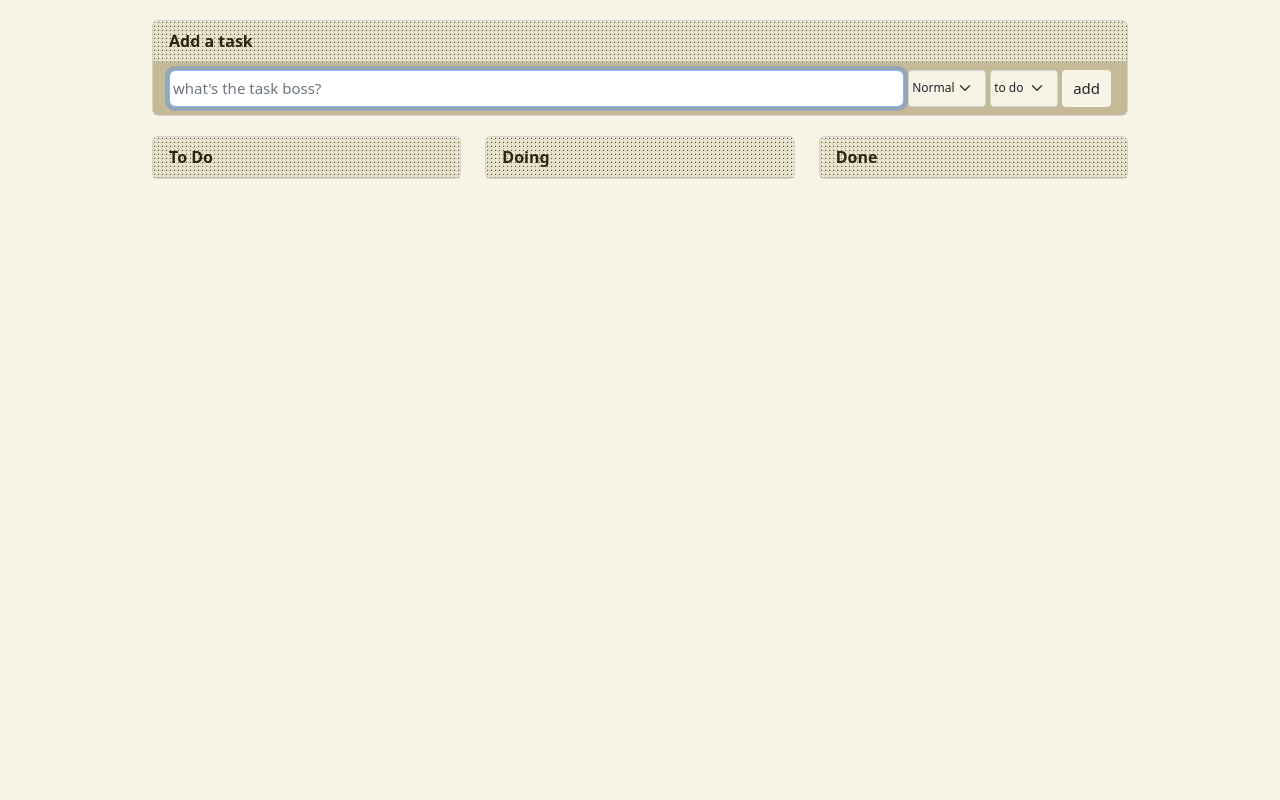
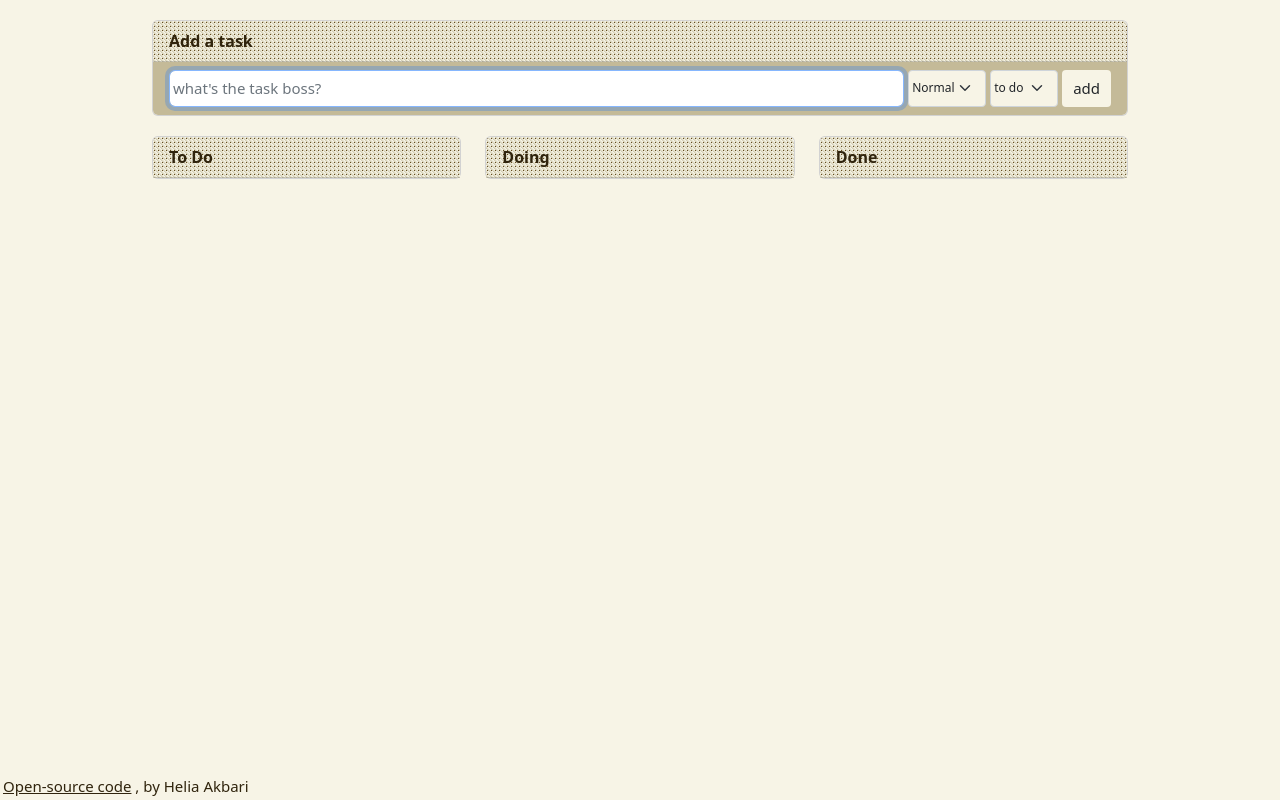
Before and after one commit to heliaakbari/trello-replica, a plain HTML site: page index.html in a window 1280 px wide. Drawn offline with nearby package versions, Linux system fonts and the light colour scheme.

Commit message:
add opensource

```diff
--- a/index.html
+++ b/index.html
@@ -79,7 +79,11 @@
             </div>
         </div>
     </div>
+    <span id="signature">
+    <a href="https://github.com/heliaakbari/trello-replica" target="_blank">Open-source code</a>
+    <p class="d-inline">, by Helia Akbari </p>
     <script src="./program.js"></script>
+    </span>
 </body>
 
 </html>
--- a/style.css
+++ b/style.css
@@ -85,3 +85,15 @@ body{
     background-image: repeating-linear-gradient(45deg, #644b1d 0, #857048 0.4px, #cfc9ae 0, #f7f4e6 50%);
     color: #30240d;
 }
+
+#signature{
+    position: fixed;
+    bottom: 3px;
+    left: 3px;
+    font-size: 15px;
+    color: #30240d;
+}
+
+#signature a{
+    color: #30240d;
+}
```
